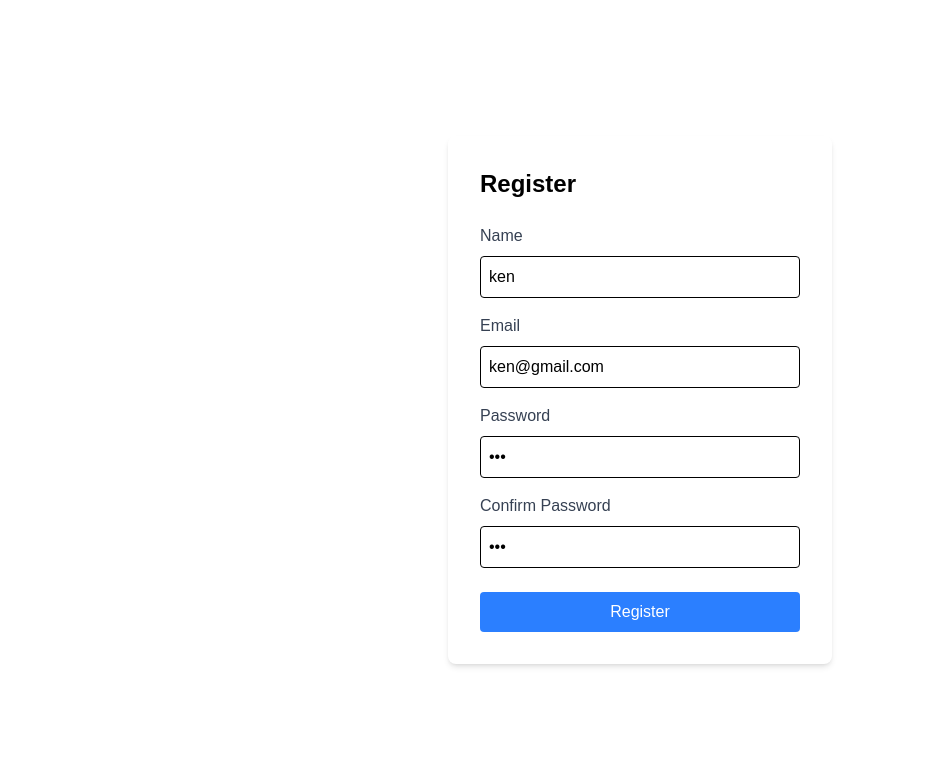
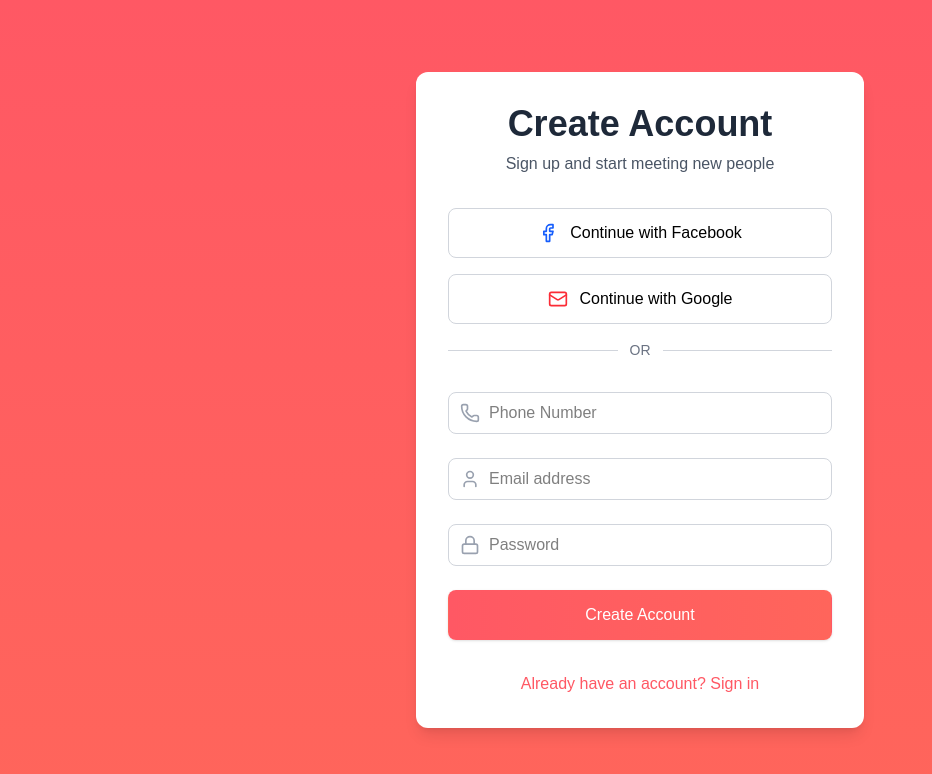
Before and after one commit to Gay22222/AI-Matching-Webapp, a Next.js app in the folder apps/frontend/: page /auth/register in a window 1280 px wide. Shown: the top 774 px of the page, without its empty margins (0-932 px from the left). Built offline with nearby package versions, Linux system fonts and the light colour scheme.

Commit message:
update: UI in auth page

```diff
--- a/apps/frontend/package.json
+++ b/apps/frontend/package.json
@@ -9,8 +9,11 @@
     "lint": "next lint"
   },
   "dependencies": {
+    "@auth/core": "^0.38.0",
     "axios": "^1.8.4",
+    "lucide-react": "^0.487.0",
     "next": "15.2.2",
+    "next-auth": "^4.24.11",
     "react": "^19.0.0",
     "react-dom": "^19.0.0",
     "socket.io-client": "^4.8.1"
--- a/apps/frontend/src/app/auth/login/page.js
+++ b/apps/frontend/src/app/auth/login/page.js
@@ -1,6 +1,13 @@
 "use client";
 import { useState } from "react";
 import { useRouter } from "next/navigation";
+import {
+    UserIcon,
+    LockIcon,
+    FacebookIcon,
+    MailIcon,
+    PhoneIcon,
+} from "lucide-react";
 
 export default function Login() {
     const router = useRouter();
@@ -39,51 +46,82 @@ export default function Login() {
     };
 
     return (
-        <div className="min-h-screen flex items-center justify-center">
-            <form
-                onSubmit={handleSubmit}
-                className=" p-8 rounded-lg shadow-md w-96"
-            >
-                <h2 className="text-2xl font-bold mb-6">Login</h2>
-
-                {error && <p className="text-red-500 mb-4">{error}</p>}
-
-                <div className="mb-4">
-                    <label className="block text-gray-700 mb-2">Email</label>
+        <div className="flex flex-col items-center justify-center min-h-screen p-4 bg-gradient-to-b from-[#FF5864] to-[#FF655B]">
+            <div className="w-full max-w-md p-8 space-y-8 bg-white rounded-xl shadow-lg">
+                <div className="text-center">
+                    <h1 className="text-4xl font-bold text-gray-800">
+                        Welcome Back
+                    </h1>
+                    <p className="mt-2 text-gray-600">
+                        Sign in to continue finding your match
+                    </p>
+                </div>
+                <div className="flex flex-col space-y-4">
+                    <button className="flex items-center justify-center w-full p-3 space-x-3 border border-gray-300 rounded-lg hover:bg-gray-50">
+                        <FacebookIcon size={20} className="text-blue-600" />
+                        <span>Continue with Facebook</span>
+                    </button>
+                    <button className="flex items-center justify-center w-full p-3 space-x-3 border border-gray-300 rounded-lg hover:bg-gray-50">
+                        <MailIcon size={20} className="text-red-500" />
+                        <span>Continue with Google</span>
+                    </button>
+                    <div className="flex items-center">
+                        <div className="flex-1 h-px bg-gray-300"></div>
+                        <p className="px-3 text-sm text-gray-500">OR</p>
+                        <div className="flex-1 h-px bg-gray-300"></div>
+                    </div>
+                </div>
+                <form className="mt-6 space-y-6" onSubmit={handleSubmit}>
+                    <div className="rounded-md">
+                        <label htmlFor="email" className="sr-only">
+                            Email
+                        </label>
+                        <div className="flex items-center">
+                            <UserIcon className="w-5 h-5 text-gray-400 absolute ml-3" />
                             <input
+                                id="email"
+                                name="email"
                                 type="email"
-                        value={formData.email}
-                        onChange={(e) =>
-                            setFormData({ ...formData, email: e.target.value })
-                        }
-                        className="w-full p-2 border rounded"
                                 required
+                                className="w-full pl-10 pr-3 py-2 border border-gray-300 rounded-lg focus:outline-none focus:ring-2 focus:ring-[#FF5864] focus:border-transparent"
+                                placeholder="Email address"
                             />
                         </div>
-
-                <div className="mb-6">
-                    <label className="block text-gray-700 mb-2">Password</label>
+                    </div>
+                    <div className="rounded-md">
+                        <label htmlFor="password" className="sr-only">
+                            Password
+                        </label>
+                        <div className="flex items-center">
+                            <LockIcon className="w-5 h-5 text-gray-400 absolute ml-3" />
                             <input
+                                id="password"
+                                name="password"
                                 type="password"
-                        value={formData.password}
-                        onChange={(e) =>
-                            setFormData({
-                                ...formData,
-                                password: e.target.value,
-                            })
-                        }
-                        className="w-full p-2 border rounded"
                                 required
+                                className="w-full pl-10 pr-3 py-2 border border-gray-300 rounded-lg focus:outline-none focus:ring-2 focus:ring-[#FF5864] focus:border-transparent"
+                                placeholder="Password"
                             />
                         </div>
-
+                    </div>
+                    <div>
                         <button
                             type="submit"
-                    className="w-full bg-blue-500 text-white p-2 rounded hover:bg-blue-600"
+                            className="w-full flex justify-center py-3 px-4 border border-transparent rounded-lg shadow-sm text-white bg-gradient-to-r from-[#FF5864] to-[#FF655B] hover:opacity-90 focus:outline-none focus:ring-2 focus:ring-offset-2 focus:ring-[#FF5864]"
                         >
-                    Login
+                            Sign In
                         </button>
+                    </div>
                 </form>
+                <div className="text-center">
+                    <button
+                        className="text-[#FF5864] hover:underline"
+                        onClick={() => router.push("/auth/register")}
+                    >
+                        Need an account? Sign up
+                    </button>
+                </div>
+            </div>
         </div>
     );
 }
--- a/apps/frontend/src/app/auth/register/page.js
+++ b/apps/frontend/src/app/auth/register/page.js
@@ -1,7 +1,13 @@
 "use client";
 import { useState } from "react";
 import { useRouter } from "next/navigation";
-
+import {
+    UserIcon,
+    LockIcon,
+    FacebookIcon,
+    MailIcon,
+    PhoneIcon,
+} from "lucide-react";
 export default function Register() {
     const router = useRouter();
     const [formData, setFormData] = useState({
@@ -50,82 +56,98 @@ export default function Register() {
     };
 
     return (
-        <div className="min-h-screen flex items-center justify-center">
-            <form
-                onSubmit={handleSubmit}
-                className="p-8 rounded-lg shadow-md w-96"
-            >
-                <h2 className="text-2xl font-bold mb-6">Register</h2>
-
-                {error && <p className="text-red-500 mb-4">{error}</p>}
-
-                <div className="mb-4">
-                    <label className="block text-gray-700 mb-2">Name</label>
+        <div className="flex flex-col items-center justify-center min-h-screen p-4 bg-gradient-to-b from-[#FF5864] to-[#FF655B]">
+            <div className="w-full max-w-md p-8 space-y-8 bg-white rounded-xl shadow-lg">
+                <div className="text-center">
+                    <h1 className="text-4xl font-bold text-gray-800">
+                        Create Account
+                    </h1>
+                    <p className="mt-2 text-gray-600">
+                        Sign up and start meeting new people
+                    </p>
+                </div>
+                <div className="flex flex-col space-y-4">
+                    <button className="flex items-center justify-center w-full p-3 space-x-3 border border-gray-300 rounded-lg hover:bg-gray-50">
+                        <FacebookIcon size={20} className="text-blue-600" />
+                        <span>Continue with Facebook</span>
+                    </button>
+                    <button className="flex items-center justify-center w-full p-3 space-x-3 border border-gray-300 rounded-lg hover:bg-gray-50">
+                        <MailIcon size={20} className="text-red-500" />
+                        <span>Continue with Google</span>
+                    </button>
+                    <div className="flex items-center">
+                        <div className="flex-1 h-px bg-gray-300"></div>
+                        <p className="px-3 text-sm text-gray-500">OR</p>
+                        <div className="flex-1 h-px bg-gray-300"></div>
+                    </div>
+                </div>
+                <form className="mt-6 space-y-6" onSubmit={handleSubmit}>
+                    <div className="rounded-md">
+                        <label htmlFor="phone" className="sr-only">
+                            Phone Number
+                        </label>
+                        <div className="flex items-center">
+                            <PhoneIcon className="w-5 h-5 text-gray-400 absolute ml-3" />
                             <input
-                        type="text"
-                        value={formData.name}
-                        onChange={(e) =>
-                            setFormData({ ...formData, name: e.target.value })
-                        }
-                        className="w-full p-2 border rounded"
+                                id="phone"
+                                name="phone"
+                                type="tel"
                                 required
+                                className="w-full pl-10 pr-3 py-2 border border-gray-300 rounded-lg focus:outline-none focus:ring-2 focus:ring-[#FF5864] focus:border-transparent"
+                                placeholder="Phone Number"
                             />
                         </div>
-
-                <div className="mb-4">
-                    <label className="block text-gray-700 mb-2">Email</label>
+                    </div>
+                    <div className="rounded-md">
+                        <label htmlFor="email" className="sr-only">
+                            Email
+                        </label>
+                        <div className="flex items-center">
+                            <UserIcon className="w-5 h-5 text-gray-400 absolute ml-3" />
                             <input
+                                id="email"
+                                name="email"
                                 type="email"
-                        value={formData.email}
-                        onChange={(e) =>
-                            setFormData({ ...formData, email: e.target.value })
-                        }
-                        className="w-full p-2 border rounded"
                                 required
+                                className="w-full pl-10 pr-3 py-2 border border-gray-300 rounded-lg focus:outline-none focus:ring-2 focus:ring-[#FF5864] focus:border-transparent"
+                                placeholder="Email address"
                             />
                         </div>
-
-                <div className="mb-4">
-                    <label className="block text-gray-700 mb-2">Password</label>
+                    </div>
+                    <div className="rounded-md">
+                        <label htmlFor="password" className="sr-only">
+                            Password
+                        </label>
+                        <div className="flex items-center">
+                            <LockIcon className="w-5 h-5 text-gray-400 absolute ml-3" />
                             <input
+                                id="password"
+                                name="password"
                                 type="password"
-                        value={formData.password}
-                        onChange={(e) =>
-                            setFormData({
-                                ...formData,
-                                password: e.target.value,
-                            })
-                        }
-                        className="w-full p-2 border rounded"
                                 required
+                                className="w-full pl-10 pr-3 py-2 border border-gray-300 rounded-lg focus:outline-none focus:ring-2 focus:ring-[#FF5864] focus:border-transparent"
+                                placeholder="Password"
                             />
                         </div>
-
-                <div className="mb-6">
-                    <label className="block text-gray-700 mb-2">
-                        Confirm Password
-                    </label>
-                    <input
-                        type="password"
-                        value={formData.confirmPassword}
-                        onChange={(e) =>
-                            setFormData({
-                                ...formData,
-                                confirmPassword: e.target.value,
-                            })
-                        }
-                        className="w-full p-2 border rounded"
-                        required
-                    />
                     </div>
-
+                    <div>
                         <button
                             type="submit"
-                    className="w-full bg-blue-500 text-white p-2 rounded hover:bg-blue-600"
+                            className="w-full flex justify-center py-3 px-4 border border-transparent rounded-lg shadow-sm text-white bg-gradient-to-r from-[#FF5864] to-[#FF655B] hover:opacity-90 focus:outline-none focus:ring-2 focus:ring-offset-2 focus:ring-[#FF5864]"
                         >
-                    Register
+                            Create Account
                         </button>
+                    </div>
                 </form>
+                <div className="text-center">
+                    <button
+                        className="text-[#FF5864] hover:underline"
+                        onClick={() => router.push("/auth/login")}
+                    >
+                        Already have an account? Sign in
+                    </button>
+                </div>
+            </div>
         </div>
     );
 }
```
Also changed, not shown: 2 other files (tests, documents, lock files or other folders). Lines whose indentation alone changed are shown as unchanged.
